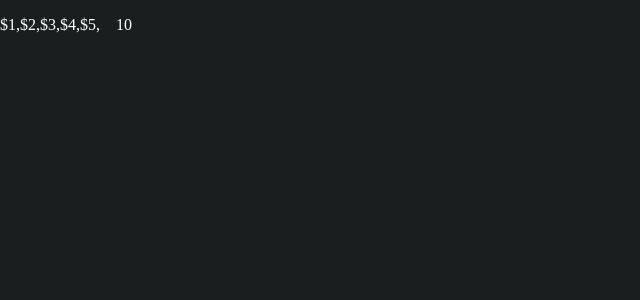
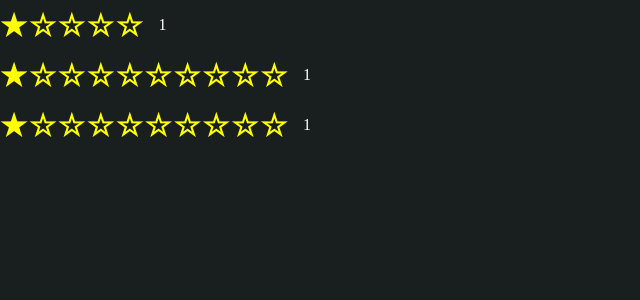
Before and after one commit to 01arman01/filmpage, a React (Create React App) app: page / in a window 1280 px wide. Shown: the top 300 px of the page, without its empty margins (0-640 px from the left). Built offline with nearby package versions, Linux system fonts and the light colour scheme.

Commit message:
star component

```diff
--- /dev/null
+++ b/src/components/StarRating/StarRating.js
@@ -0,0 +1,43 @@
+import React, {useState} from 'react';
+import s from './StarRating.module.css'
+
+function StarRating({maxRating=10}) {
+    const [rating,setRating]=useState(1)
+    const [hover,setHover] = useState(0)
+
+    const onHover = (starNum)=>{
+        setHover(starNum)
+    }
+    const onHoverClose = ()=>{
+        setHover(0)
+    }
+   let num = 0
+   if(hover > 0){
+      num = hover
+   }else {
+       num = rating
+   }
+    return (
+        <div className={s.starRating}>
+            <div className={s.starContainer}>
+                {
+                    Array.from({length:maxRating},(_,i)=>{
+                        return <span className={s.starItem}
+                                     onClick={()=>setRating(i+1)}
+                                     onMouseEnter={()=>{onHover(i+1)}}
+                                     onMouseLeave={()=>onHoverClose()}
+                        >
+                            {(num > i)?'★':'☆'}
+                        </span>
+                    })
+                }
+            </div>
+            <p>
+                {num || ''}
+
+            </p>
+        </div>
+    );
+}
+
+export default StarRating;
--- /dev/null
+++ b/src/components/StarRating/StarRating.module.css
@@ -0,0 +1,26 @@
+.starRating{
+ color: white;
+ display: flex;
+ align-items: center;
+ gap: 16px;
+
+}
+.starContainer{
+ display: flex;
+ gap: 2px;
+}
+
+.starItem{
+ color: yellow;
+ font-weight: bold;
+ font-size: 30px;
+ cursor: pointer;
+}
+
+.textStyle {
+ line-height: 1;
+ margin: 0;
+}
+.test{
+ /*background-color: orange;*/
+}
--- a/src/components/Starating/StarRating.js
+++ /dev/null
@@ -1,20 +0,0 @@
-import React from 'react';
-import s from './StarRating.module.css'
-function StarRating(props) {
-    return (
-        <div className={s.starRating}>
-            <div>
-                {
-                    Array.from({length:5},(_,i)=>{
-                        return <span>${i+1},</span>
-                    })
-                }
-            </div>
-            <p>
-               10
-            </p>
-        </div>
-    );
-}
-
-export default StarRating;
--- a/src/components/Starating/StarRating.module.css
+++ /dev/null
@@ -1,7 +0,0 @@
-.starRating{
- color: white;
- display: flex;
- align-items: center;
- gap: 16px;
-
-}
--- a/src/index.js
+++ b/src/index.js
@@ -3,7 +3,7 @@ import ReactDOM from 'react-dom/client';
 import './index.css';
 // import App from './App';
 // import  {tempMovieData,tempWatchedData} from "./data";
-import StarRating from "./components/Starating/StarRating";
+import StarRating from "./components/StarRating/StarRating";
 
 const root = ReactDOM.createRoot(document.getElementById('root'));
 // root.render(
@@ -13,5 +13,10 @@ const root = ReactDOM.createRoot(document.getElementById('root'));
 //     />
 // );
 root.render(
-    <StarRating />
+    <>
+        <StarRating maxRating={5}/>
+        <StarRating maxRating={10}/>
+        <StarRating />
+
+    </>
 );
```
Also changed, not shown: src/components/StarRating/Star.js (added, +22 -0 lines).
